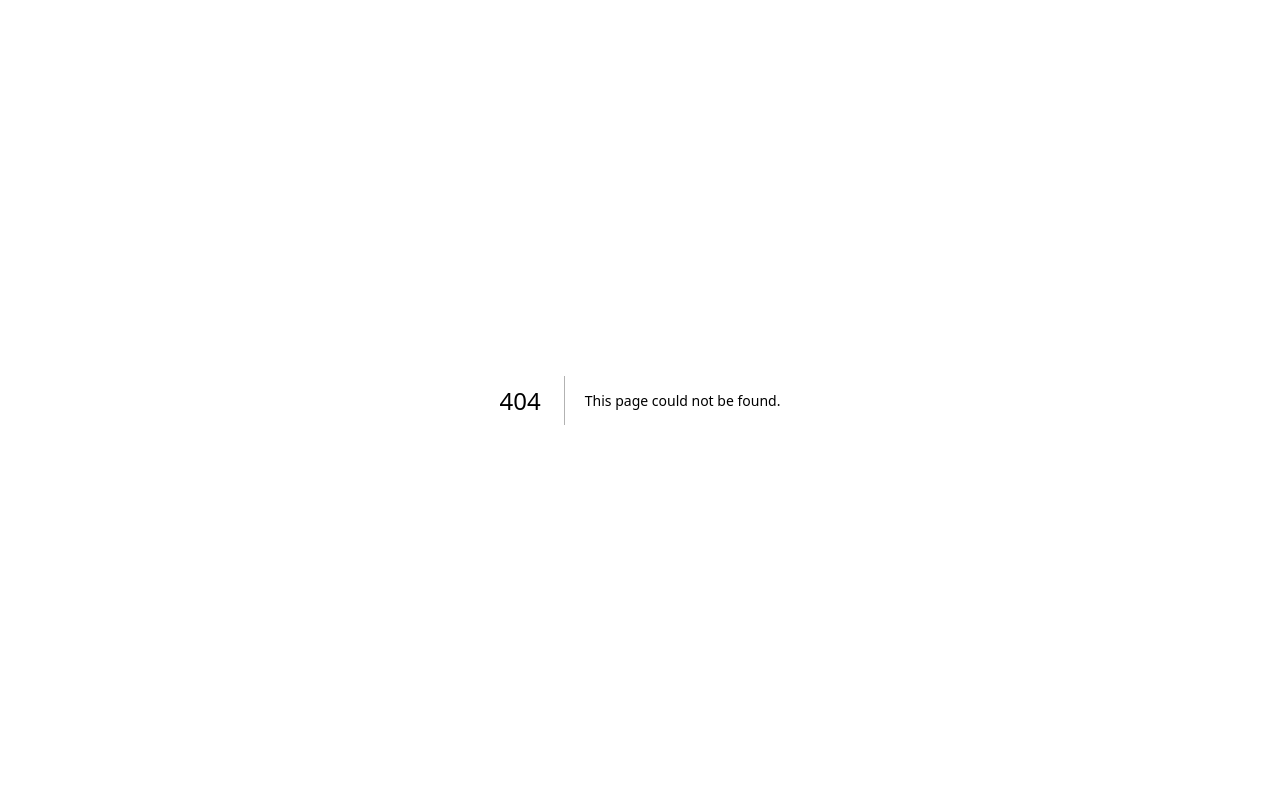
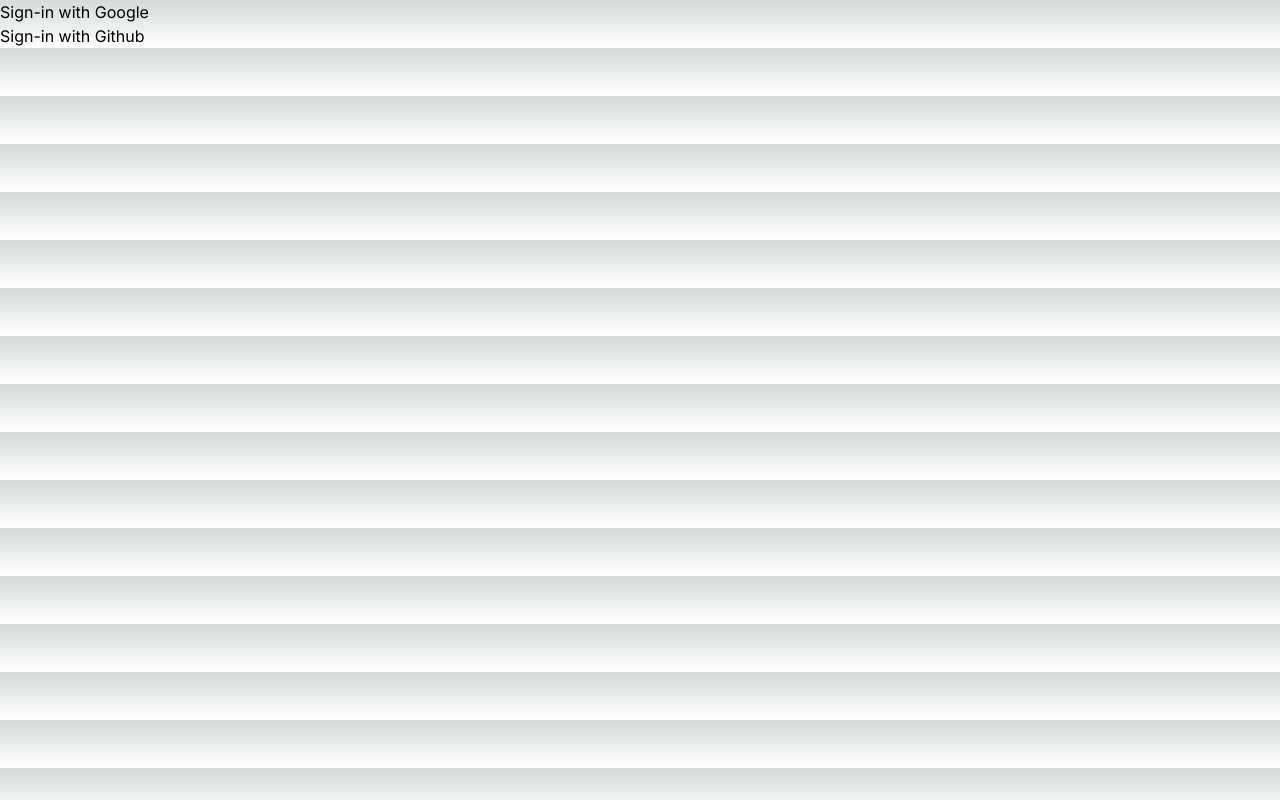
Before and after one commit to MoDev40/auth-js, a Next.js app: page /auth/sign-in in a window 1280 px wide. Before the commit this address had no page. Built offline with nearby package versions, Linux system fonts and the light colour scheme.

Commit message:
auth pages

```diff
--- /dev/null
+++ b/app/auth/sign-in/page.tsx
@@ -0,0 +1,25 @@
+
+import { signIn } from "@/auth"
+
+export default function SignIn() {
+  return (
+    <main>
+        <form
+            action={async () => {
+                "use server"
+                await signIn("google")
+            }}
+            >
+            <button type="submit">Sign-in with Google</button>
+        </form>
+        <form
+            action={async () => {
+                "use server"
+                await signIn("github")
+            }}
+            >
+            <button type="submit">Sign-in with Github</button>
+        </form>
+    </main>
+  )
+}
--- /dev/null
+++ b/app/auth/sign-out/page.tsx
@@ -0,0 +1,15 @@
+import { signOut } from '@/auth'
+
+const SignOut = () => {
+  return (
+    <form
+      action={async () => {
+        "use server"
+        await signOut()
+      }}
+    >
+      <button type="submit">Sign-Out</button>
+    </form>  )
+}
+
+export default SignOut
```
